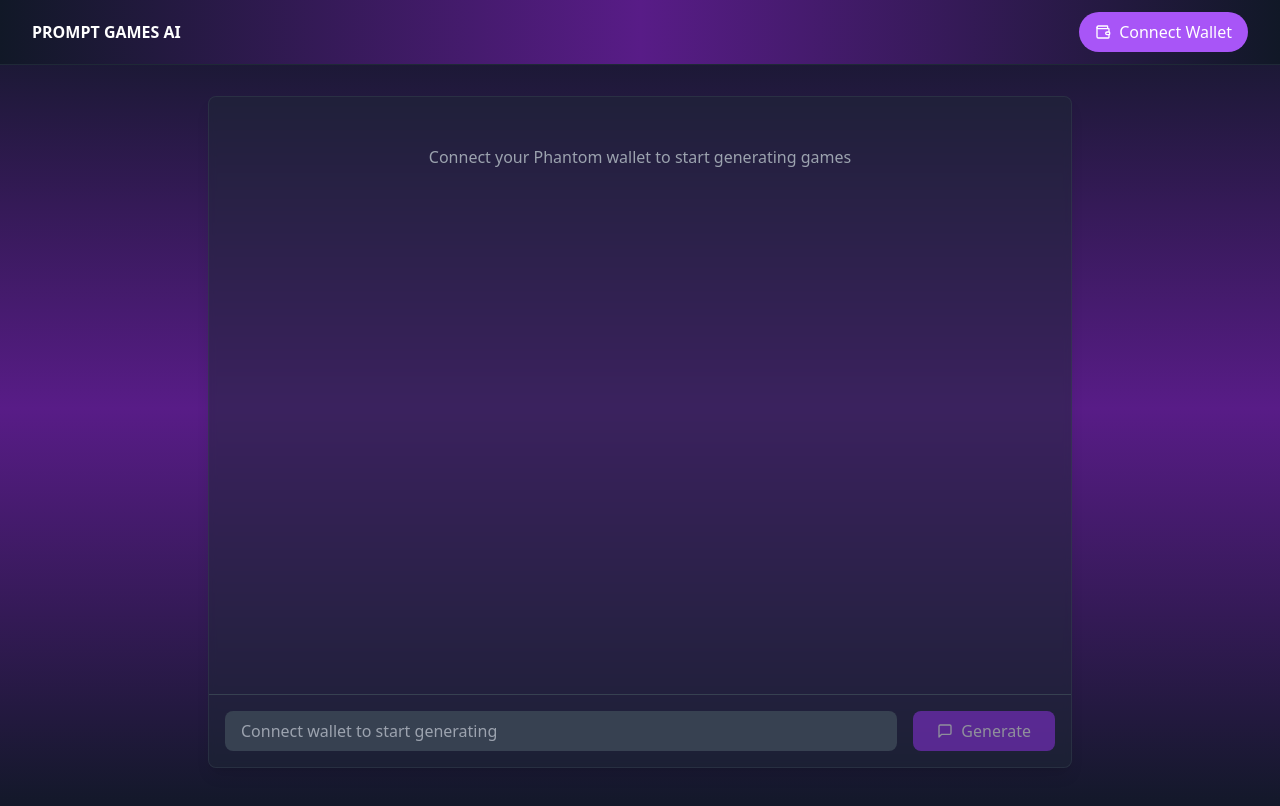
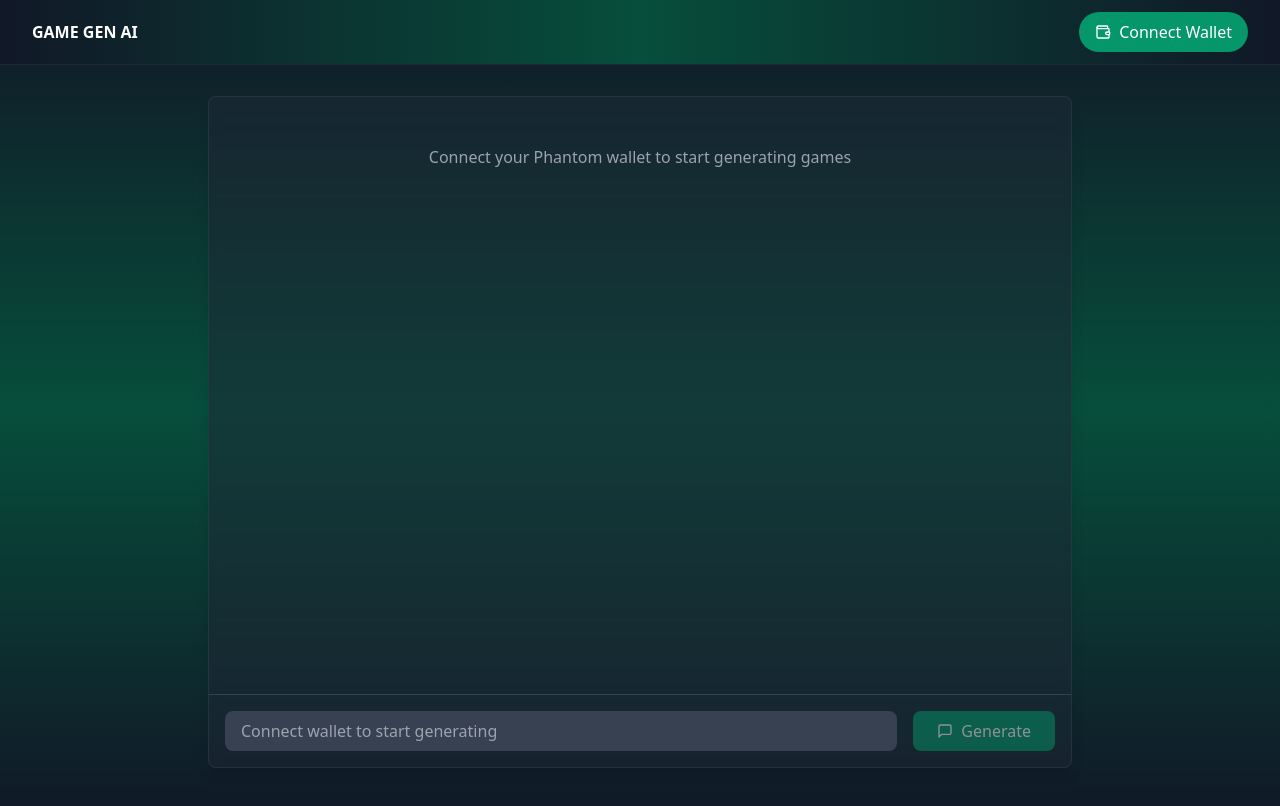
Before and after one commit to NovaBotSol/pgai-app, a React (Create React App) app: page /generate in a window 1280 px wide. Shown: the top 806 px of the page. Built offline with nearby package versions, Linux system fonts and the light colour scheme.

Commit message:
Update game-generator.tsx

```diff
--- a/src/game-generator.tsx
+++ b/src/game-generator.tsx
@@ -109,13 +109,13 @@ const GameGenerator: React.FC = () => {
   };
 
   return (
-    <div className="min-h-screen bg-gradient-to-b from-gray-900 via-purple-900 to-gray-900 text-white">
+    <div className="min-h-screen bg-gradient-to-b from-gray-900 via-emerald-900 to-gray-900 text-white">
       {/* Header */}
-      <header className="fixed top-0 left-0 right-0 z-50 bg-gradient-to-r from-gray-900 via-purple-900 to-gray-900 border-b border-gray-800">
+      <header className="fixed top-0 left-0 right-0 z-50 bg-gradient-to-r from-gray-900 via-emerald-900 to-gray-900 border-b border-gray-800">
         <div className="max-w-7xl mx-auto px-4 sm:px-6 lg:px-8">
           <div className="flex justify-between items-center h-16">
-            <a href="/" className="text-white hover:text-purple-400 transition-colors duration-300 font-semibold">
-              PROMPT GAMES AI
+            <a href="/" className="text-white hover:text-emerald-400 transition-colors duration-300 font-semibold">
+              GAME GEN AI
             </a>
             {isWalletConnected ? (
               <div className="flex items-center space-x-4">
@@ -133,7 +133,7 @@ const GameGenerator: React.FC = () => {
             ) : (
               <button
                 onClick={connectWallet}
-                className="flex items-center space-x-2 px-4 py-2 rounded-full bg-purple-500 hover:bg-purple-600 transition-all duration-300"
+                className="flex items-center space-x-2 px-4 py-2 rounded-full bg-emerald-600 hover:bg-emerald-700 transition-all duration-300"
                 title="Connect your Phantom wallet to start generating games"
               >
                 <Wallet className="w-4 h-4" />
@@ -160,7 +160,7 @@ const GameGenerator: React.FC = () => {
               >
                 <div className={`max-w-[80%] p-3 rounded-lg ${
                   message.type === 'user'
-                    ? 'bg-purple-600 text-white'
+                    ? 'bg-emerald-600 text-white'
                     : 'bg-gray-700 text-white'
                 }`}>
                   {message.content}
@@ -176,7 +176,7 @@ const GameGenerator: React.FC = () => {
                         {index === generationStep ? (
                           <Loader className="w-4 h-4 animate-spin" />
                         ) : (
-                          <div className="w-4 h-4 rounded-full bg-purple-500" />
+                          <div className="w-4 h-4 rounded-full bg-emerald-500" />
                         )}
                         <span>{step}</span>
                       </div>
@@ -197,14 +197,14 @@ const GameGenerator: React.FC = () => {
                 value={currentMessage}
                 onChange={(e) => setCurrentMessage(e.target.value)}
                 placeholder={isWalletConnected ? "Describe your game idea..." : "Connect wallet to start generating"}
-                className="flex-1 bg-gray-700 text-white rounded-lg px-4 py-2 focus:outline-none focus:ring-2 focus:ring-purple-500"
+                className="flex-1 bg-gray-700 text-white rounded-lg px-4 py-2 focus:outline-none focus:ring-2 focus:ring-emerald-500"
                 disabled={!isWalletConnected || isGenerating}
                 title={!isWalletConnected ? "Please connect your Phantom wallet first" : ""}
               />
               <button
                 type="submit"
                 disabled={!isWalletConnected || isGenerating || !currentMessage.trim()}
-                className="bg-purple-600 hover:bg-purple-700 text-white px-6 py-2 rounded-lg flex items-center space-x-2 disabled:opacity-50 disabled:cursor-not-allowed transition-all duration-300"
+                className="bg-emerald-600 hover:bg-emerald-700 text-white px-6 py-2 rounded-lg flex items-center space-x-2 disabled:opacity-50 disabled:cursor-not-allowed transition-all duration-300"
                 title={!isWalletConnected ? "Please connect your Phantom wallet first" : ""}
               >
                 <MessageSquare className="w-4 h-4" />
```
